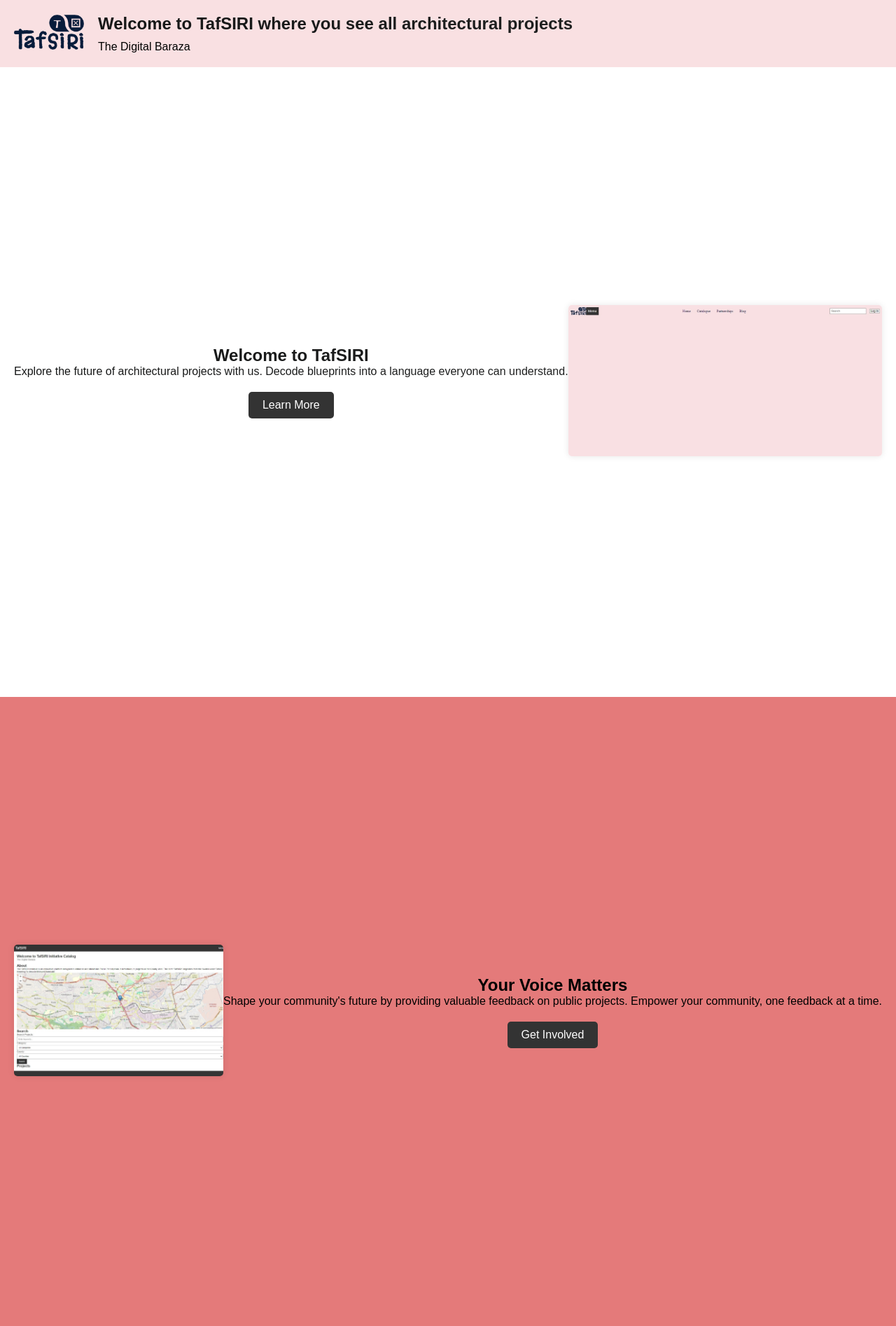
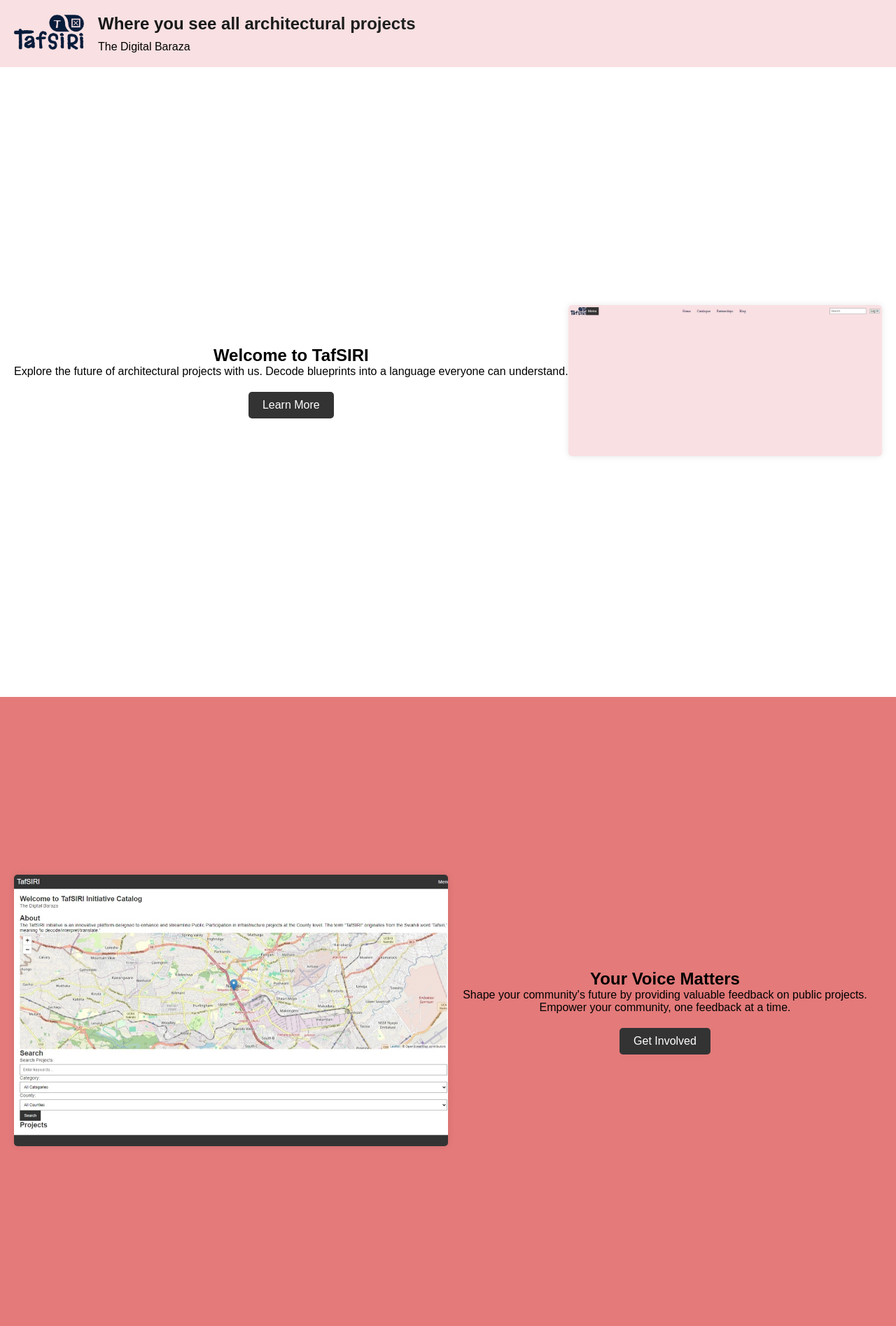
Before and after one commit to Fiona-Nyadero/TafSIRI, a Flask app: template templates/Steph/landing.html in a window 1280 px wide. Shown: the top 1895 px of the page at 70% size. Run offline with Flask 3, Linux system fonts and the light colour scheme; the template is opened without the code that fills it, so the values that code supplies are empty; some web fonts are replaced.

Commit message:
CSS file landing

```diff
--- a/templates/Steph/landing.css
+++ b/templates/Steph/landing.css
@@ -53,9 +53,15 @@
     padding: 50px 20px;
     text-align: center;
 }
+.content_explore {
+    flex-direction: row-reverse;
+    flex: 1;
+    max-width: 100%;
+}
 
 .content_feedback {
-    flex-direction: row-reverse;
+    flex: 1;
+    max-width: 100%;
 }
 
 .content_collaborate {
--- a/templates/Steph/landing.html
+++ b/templates/Steph/landing.html
@@ -15,7 +15,7 @@
             <img src="Tafsiri logo blue.png" alt="Your Logo">
         </div>
         <div class="title-container">
-            <h1 class="gradient-text">Welcome to TafSIRI where you see all architectural projects</h1>
+            <h1 class="gradient-text">Where you see all architectural projects</h1>
             <p>The Digital Baraza</p>
         </div>
     </header>
@@ -23,8 +23,8 @@
     <!-- Main Content Section 1 -->
     <section class="content-section">
         <div class="content_Explore">
-            <h2 class="gradient-text">Welcome to TafSIRI</h2>
-            <p class="gradient-text">Explore the future of architectural projects with us. Decode blueprints into a language everyone can understand.</p>
+            <h2>Welcome to TafSIRI</h2>
+            <p>Explore the future of architectural projects with us. Decode blueprints into a language everyone can understand.</p>
             <a href="homepage.html" class="btn">Learn More</a>
         </div>
         <div class="image">
@@ -61,7 +61,7 @@
         <div class="content_volunteer">
             <h2>Join TafSIRI</h2>
             <p>Become a TafSIRI volunteer. Shape the future of civic engagement. Join our dynamic team and contribute your skills to revolutionize public participation.</p>
-            <a href="signin.html" class="btn">Join Us</a>
+            <a href="partnerships.html" class="btn">Join Us</a>
         </div>
     </section>
 
```
